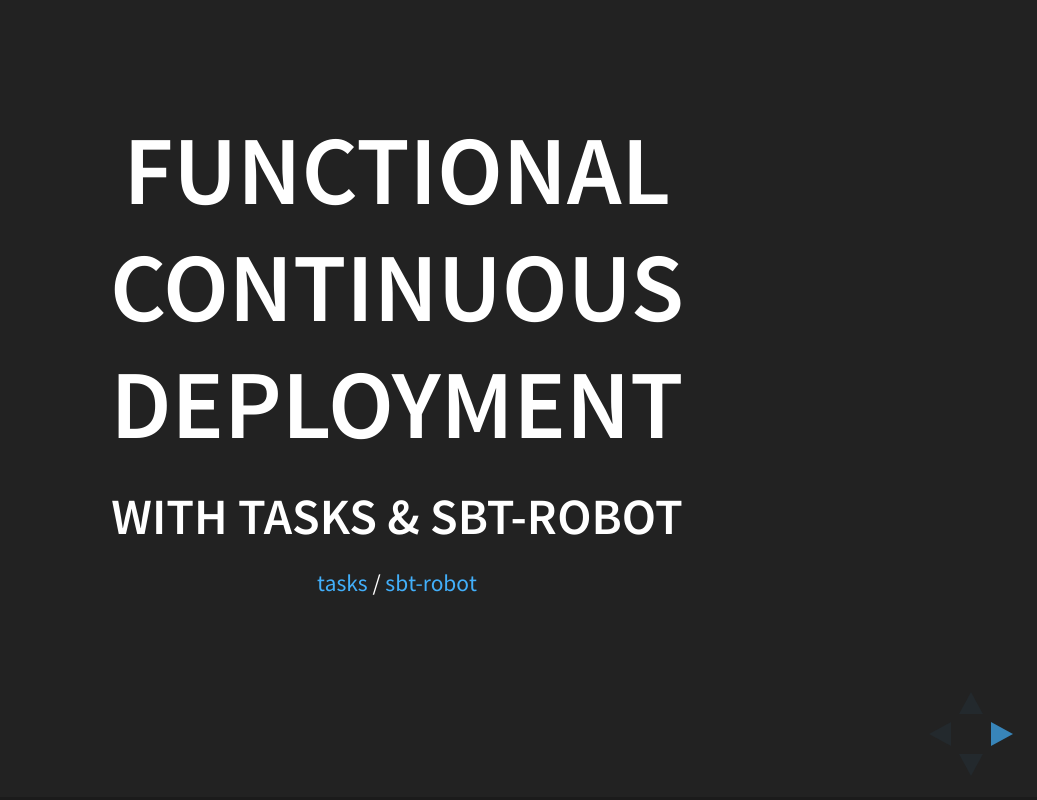
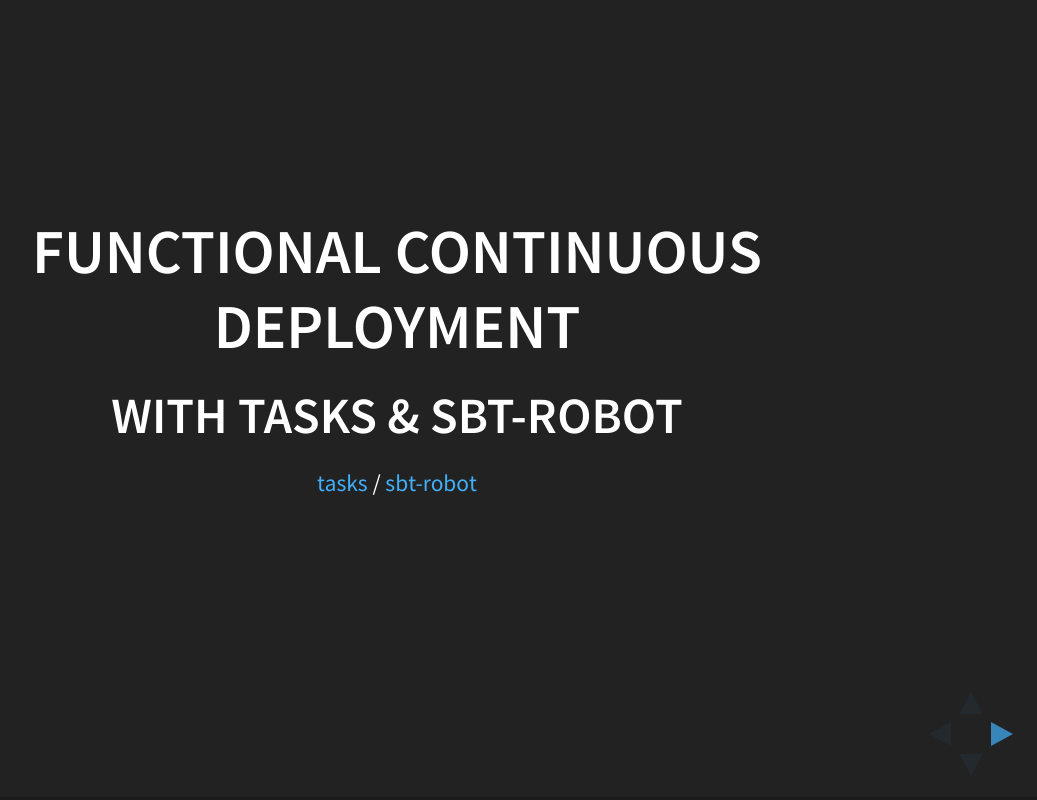
Before and after one commit to codejitsu/tasks-talk, a website: page index.html in a window 1280 px wide. Shown: the whole page, without its empty margins (243-1280 px from the left). Drawn offline with Linux system fonts and the light colour scheme.

Commit message:
Update index.html

```diff
--- a/index.html
+++ b/index.html
@@ -41,7 +41,7 @@
 			<!-- Any section element inside of this container is displayed as a slide -->
 			<div class="slides">
 				<section>
-					<h1>Functional Continuous Deployment</h1>
+					<h2>Functional Continuous Deployment</h2>
 					<h3>with tasks & sbt-robot</h3>
 					<p>
 						<small><a href="http://github.com/codejitsu/tasks">tasks</a> / <a href="http://github.com/codejitsu/sbt-robot">sbt-robot</a></small>
```
